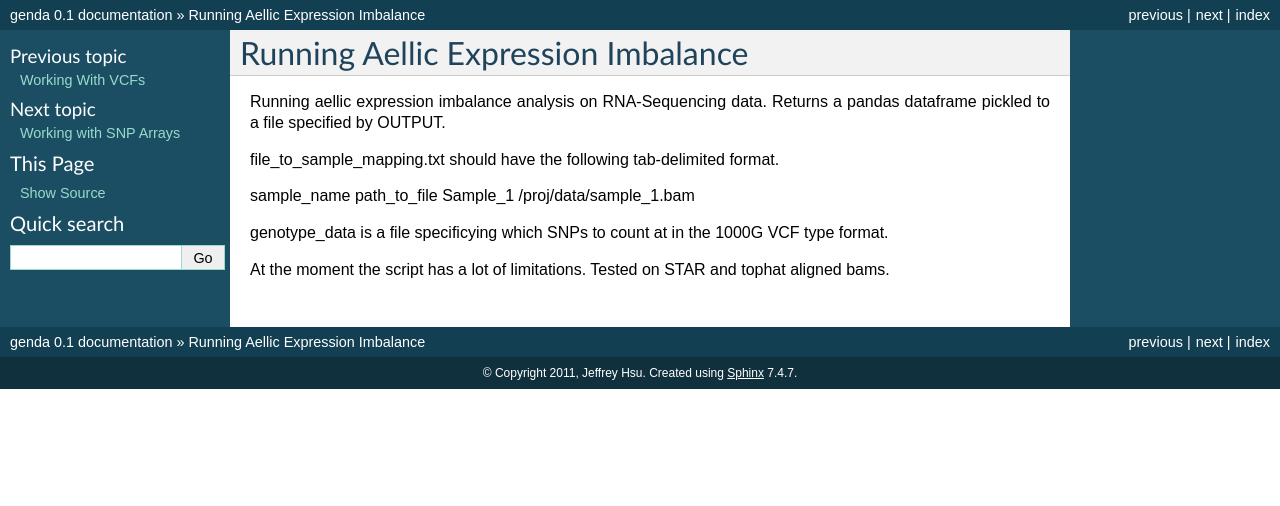
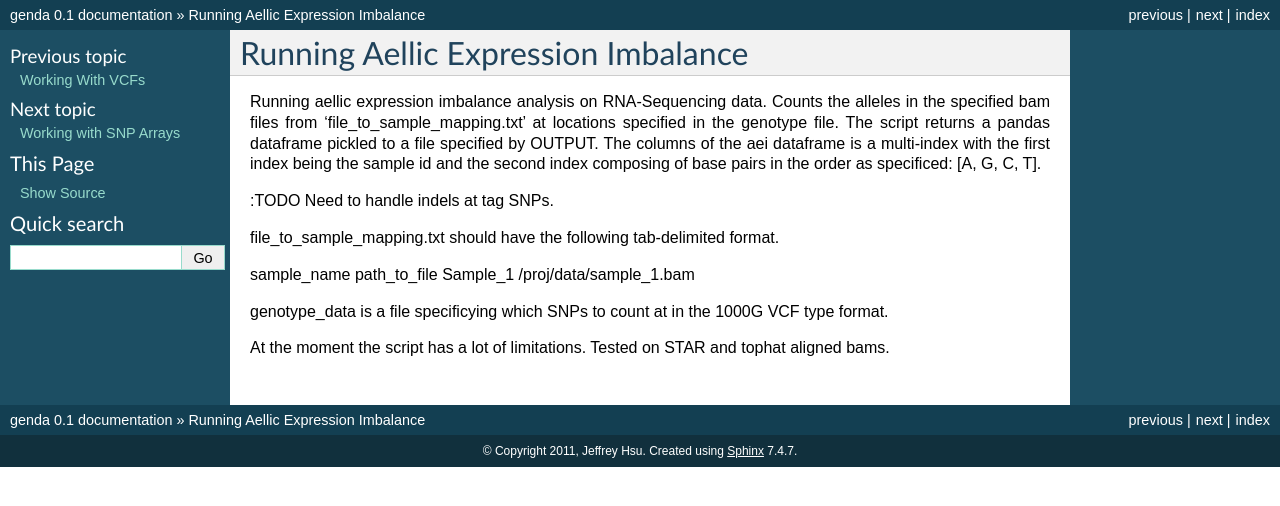
Before and after one commit to jeffhsu3/genda, a Sphinx documentation site: the page built from doc/source/aei.rst, in a window 1280 px wide. Shown: the top 506 px of the page. Built offline with Sphinx 7.4.7, drawn with Linux system fonts in a browser that asks for light colours.

Commit message:
aei doc changes

```diff
--- a/doc/source/aei.rst
+++ b/doc/source/aei.rst
@@ -4,8 +4,15 @@
 Running Aellic Expression Imbalance
 *********************
 
-Running aellic expression imbalance analysis on RNA-Sequencing data.  Returns
-a pandas dataframe pickled to a file specified by OUTPUT.
+Running aellic expression imbalance analysis on RNA-Sequencing data.  Counts the
+alleles in the specified bam files from 'file_to_sample_mapping.txt' at
+locations specified in the genotype file.  The script returns
+a pandas dataframe pickled to a file specified by OUTPUT.  The columns of
+the aei dataframe is a multi-index with the first index being the sample
+id and the second index composing of base pairs in the order as specificed:
+[A, G, C, T].
+
+:TODO Need to handle indels at tag SNPs.
 
 .. code-block
     python genda_path/scripts/aei_count.py genotype_data file_to_sample_mapping.txt -o OUTPUT
```
Also changed, not shown: 3 other files.
